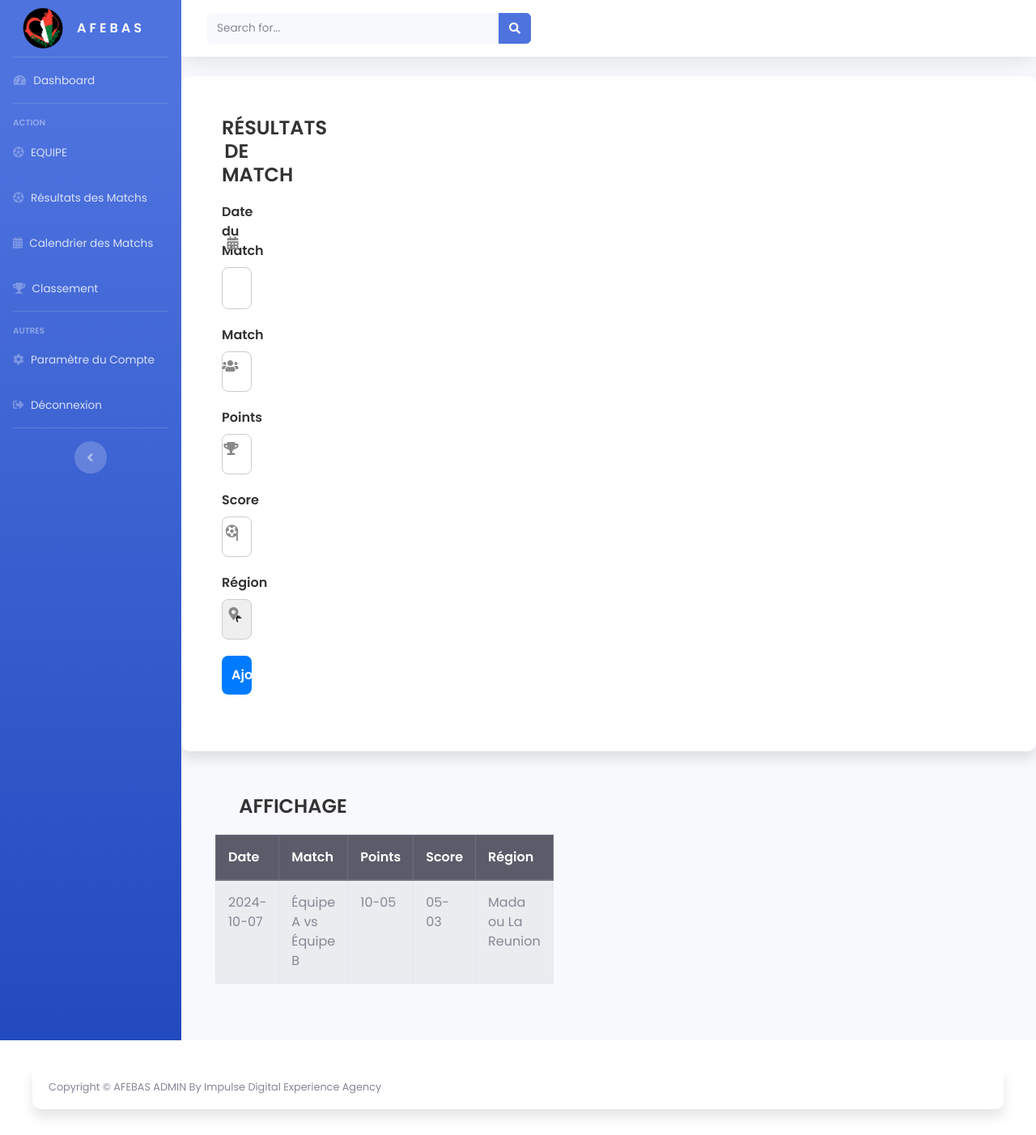
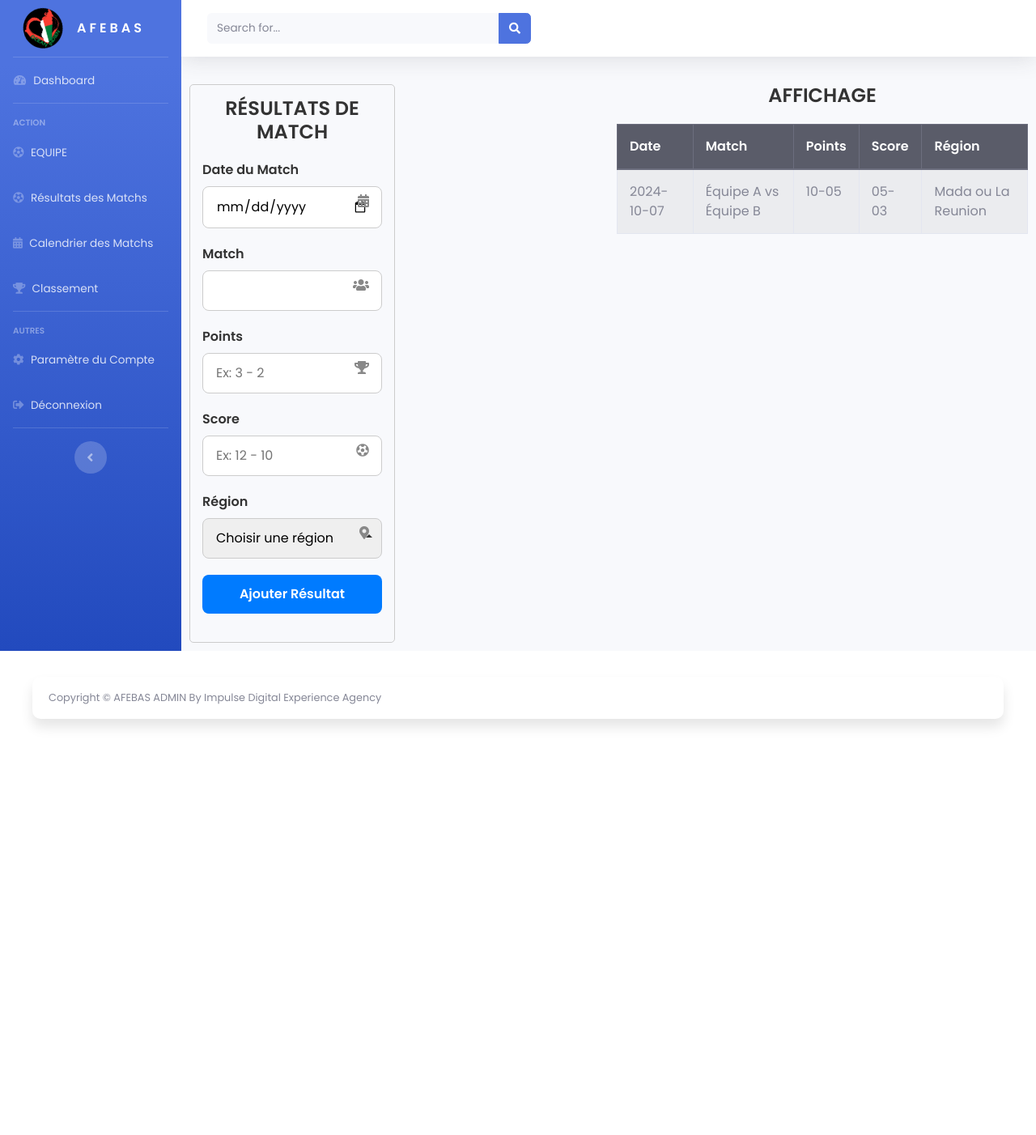
Before and after one commit to 0-F1X/afebasadmin, a PHP site: page /resulandmatch.php in a window 1280 px wide. Shown: the whole page at 81% size. After the commit the page ends 898 px from the top, so only its background shows below. Run offline with PHP 8.4, Linux system fonts and the light colour scheme; some libraries are stand-ins or nearby versions.

Commit message:
Back Office x 2nd Part

```diff
--- a/resulandmatch.php
+++ b/resulandmatch.php
@@ -141,11 +141,41 @@
                 }
                 ?>
 
+                <style>
+                    .principal {
+                        display: flex;
+                        /* Utilisation de Flexbox pour aligner les enfants */
+                        justify-content: space-between;
+                        /* Espace entre les deux divs */
+                    }
 
-                <div class="container">
-                    <div class="row">
+                    .first,
+                    .second {
+                        flex: 1;
+                        /* Chaque div prend une part égale de l'espace disponible */
+                        margin: 10px;
+                        /* Marge pour espacer les divs */
+                    }
+
+                    .form-container {
+                        padding: 15px;
+                        /* Ajout de padding pour le contenu du formulaire */
+                        border: 1px solid #ccc;
+                        /* Bordure pour visualiser la div */
+                        border-radius: 5px;
+                        /* Coins arrondis */
+                    }
+
+                    .table {
+                        width: 100%;
+                        /* Largeur complète pour la table */
+                    }
+                </style>
+
+                <div>
+                    <div class="principal">
                         <!-- Résultats de Match -->
-                        <div class="col-md-6">
+                        <div class="first">
                             <div class="form-container">
                                 <h2>Résultats de Match</h2>
                                 <form method="post">
@@ -184,14 +214,8 @@
                                 </form>
                             </div>
                         </div>
-                    </div>
-                </div>
-
-
-
                         <!-- Affichage des résultats -->
-                <div class="col-md-6">
-                    <div class="form-container my-4">
+                        <div class="second">
                             <h2 class="text-center">AFFICHAGE</h2>
                             <table class="table table-striped table-bordered">
                                 <thead class="thead-dark">
@@ -216,10 +240,11 @@
                         </div>
                     </div>
                 </div>
+
+
+
             </div>
         </div>
-    </div>
-
     </div>
 
     <footer class="sticky-footer bg-white">
```
Lines whose indentation alone changed are shown as unchanged.
